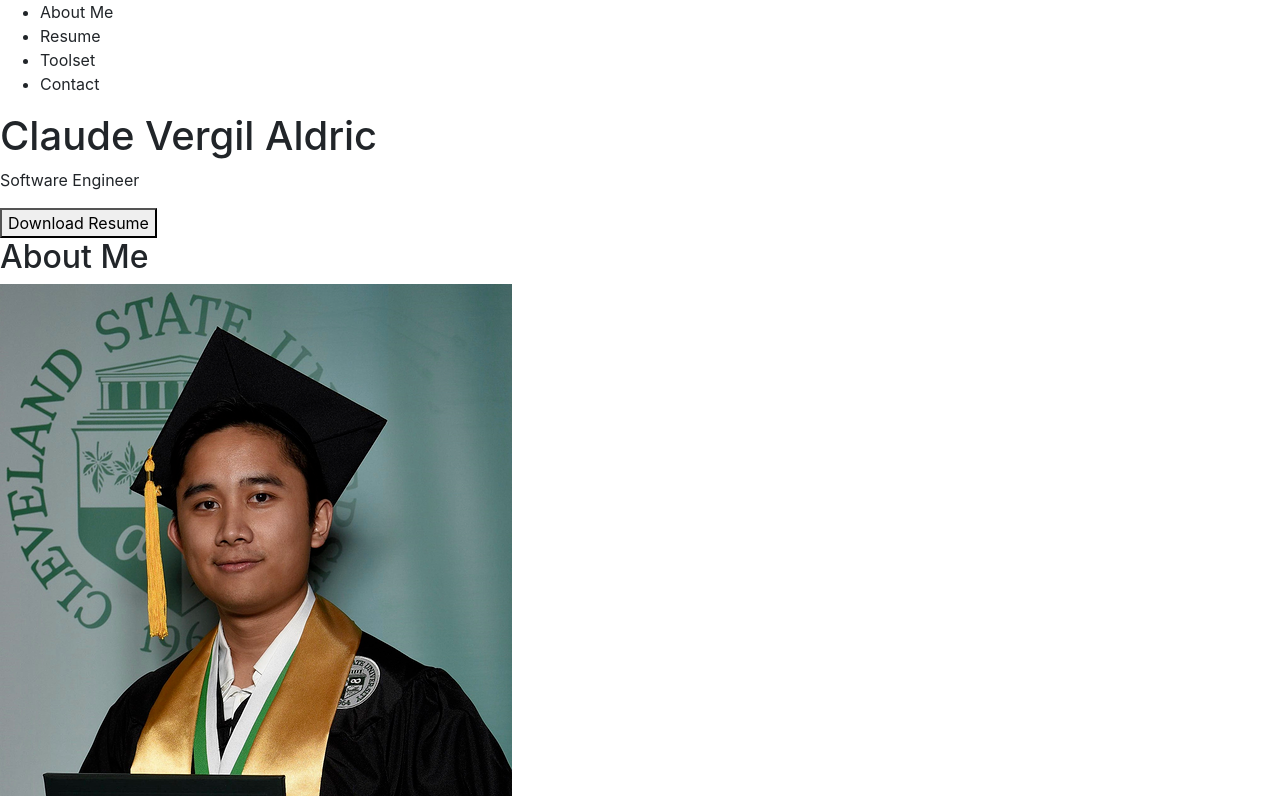
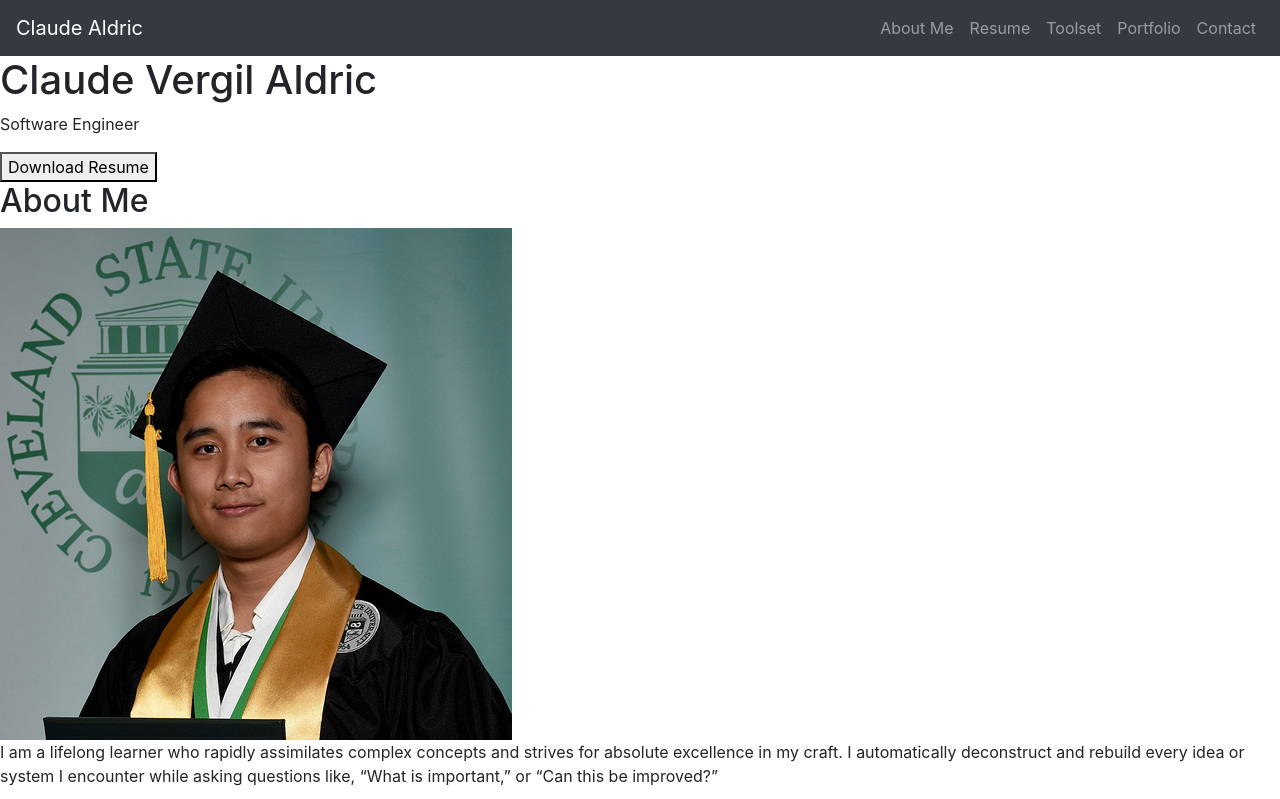
Before and after one commit to claudealdric/caldric.github.io, a React (Create React App) app in the folder client/: page / in a window 1280 px wide. Shown: the top 799 px of the page. Built offline with nearby package versions, Linux system fonts and the light colour scheme.

Commit message:
Create Bootstrap navbar

```diff
--- a/client/src/App.tsx
+++ b/client/src/App.tsx
@@ -6,13 +6,13 @@ import 'bootstrap/dist/css/bootstrap.min.css';
 // Components
 import Home from './components/Home';
 import Portfolio from './components/Portfolio';
-import Nav from './components/Nav';
+import NavComponent from './components/NavComponent';
 import Header from './components/Header';
 
 const App: React.FC = () => {
   return (
     <div>
-      <Nav />
+      <NavComponent />
       <Header />
       <Switch>
         <Route exact path="/">
--- a/client/src/components/Nav.tsx
+++ /dev/null
@@ -1,16 +0,0 @@
-import React from 'react';
-
-const Nav: React.FC = () => {
-  return (
-    <div>
-      <ul>
-        <li>About Me</li>
-        <li>Resume</li>
-        <li>Toolset</li>
-        <li>Contact</li>
-      </ul>
-    </div>
-  );
-};
-
-export default Nav;
--- /dev/null
+++ b/client/src/components/NavComponent.tsx
@@ -0,0 +1,33 @@
+import React from 'react';
+import { Link } from 'react-router-dom';
+import Nav from 'react-bootstrap/Nav';
+import Navbar from 'react-bootstrap/Navbar';
+
+const NavComponent: React.FC = () => {
+  return (
+    <Navbar bg="dark" variant="dark">
+      <Navbar.Brand as={Link} to="/">
+        Claude Aldric
+      </Navbar.Brand>
+      <Nav className="ml-auto">
+        <Nav.Link as={Link} to="#">
+          About Me
+        </Nav.Link>
+        <Nav.Link as={Link} to="#">
+          Resume
+        </Nav.Link>
+        <Nav.Link as={Link} to="#">
+          Toolset
+        </Nav.Link>
+        <Nav.Link as={Link} to="/portfolio">
+          Portfolio
+        </Nav.Link>
+        <Nav.Link as={Link} to="#">
+          Contact
+        </Nav.Link>
+      </Nav>
+    </Navbar>
+  );
+};
+
+export default NavComponent;
```
